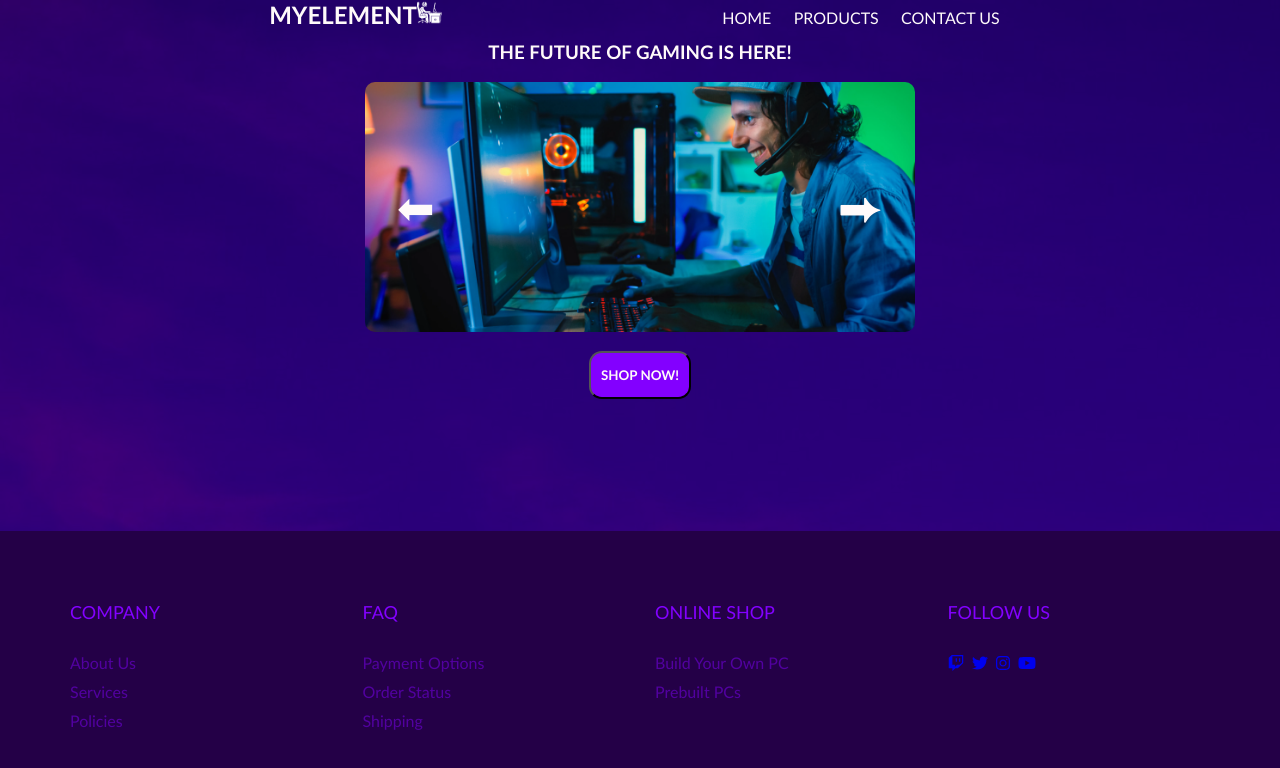
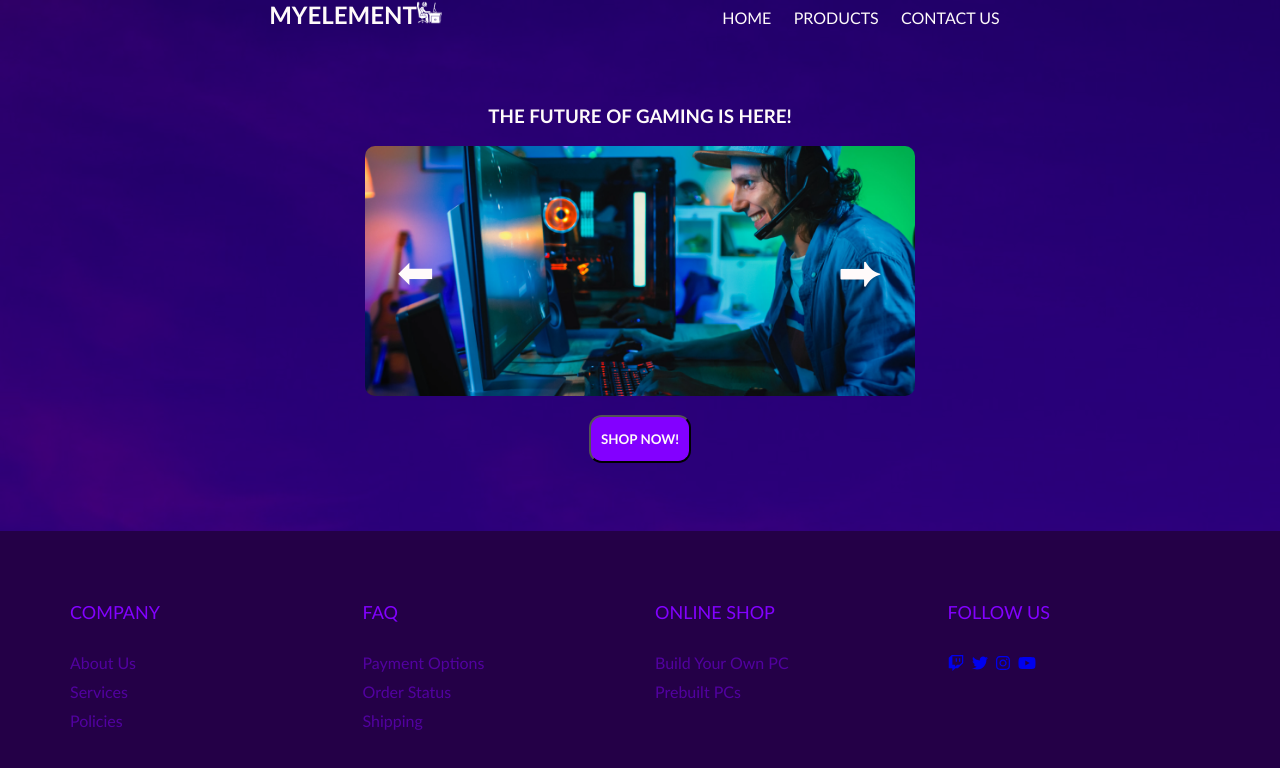
Before and after one commit to KellisSomerville/ecommercev2, a React (Create React App) app: page / in a window 1280 px wide. Shown: the top 768 px of the page. Built offline with nearby package versions, Linux system fonts and the light colour scheme.

Commit message:
updated endpoint for deployment

```diff
--- a/server.js
+++ b/server.js
@@ -6,7 +6,7 @@ const app = express();
 app.use(cors())
 
 const connection = mysql.createConnection({
-  host: "localhost",
+  host: "",
   user: "root",
   password: "password",
   database: "ecv2products",
--- a/src/pages/home.js
+++ b/src/pages/home.js
@@ -31,6 +31,7 @@ export default function home() {
         <title>MyElement</title>
       </Helmet>
       <Navbar />
+      <div className="home_container">
       <h3>THE FUTURE OF GAMING IS HERE!</h3>
       <br></br>
       <div style={containerStyles}>
@@ -40,6 +41,7 @@ export default function home() {
           <a href="/products">SHOP NOW!</a>
         </button>
       </div>
+      </div>
       <Footer />
     </div>
   );
--- a/src/pages/products.js
+++ b/src/pages/products.js
@@ -16,12 +16,13 @@ useEffect(() => {
 
 
   return (
-    <div className="products_page">
+    <>
       <Helmet>
         <title>MyElement</title>
       </Helmet>
+      <div className="products_page">
         <Navbar />
-
+        <div className="product_container">
           {products.map((product) => (
             <div key={product.id} className="product_card">
               <img src={product.img_path} />
@@ -30,8 +31,10 @@ useEffect(() => {
               <span>${product.price}</span>
             </div>
           ))}
+        </div>
         <Footer />
       </div>
+    </>
   );
 };
 
--- a/src/styles/home.css
+++ b/src/styles/home.css
@@ -15,6 +15,11 @@
   background-blend-mode: overlay;
   width: 100vw;
   height: 100vh;
+}
+
+.home_container {
+  position: relative;
+  top: 4rem;
 }
 
 .home_page h3 {
--- a/src/styles/products.css
+++ b/src/styles/products.css
@@ -8,6 +8,11 @@
   height: 100vh;
 }
 
+.product_container {
+  display: flex;
+  flex-wrap: wrap;
+}
+
 .product_card {
     color: snow;
     transform: scale(0.8)
```
Lines whose indentation alone changed are shown as unchanged.
